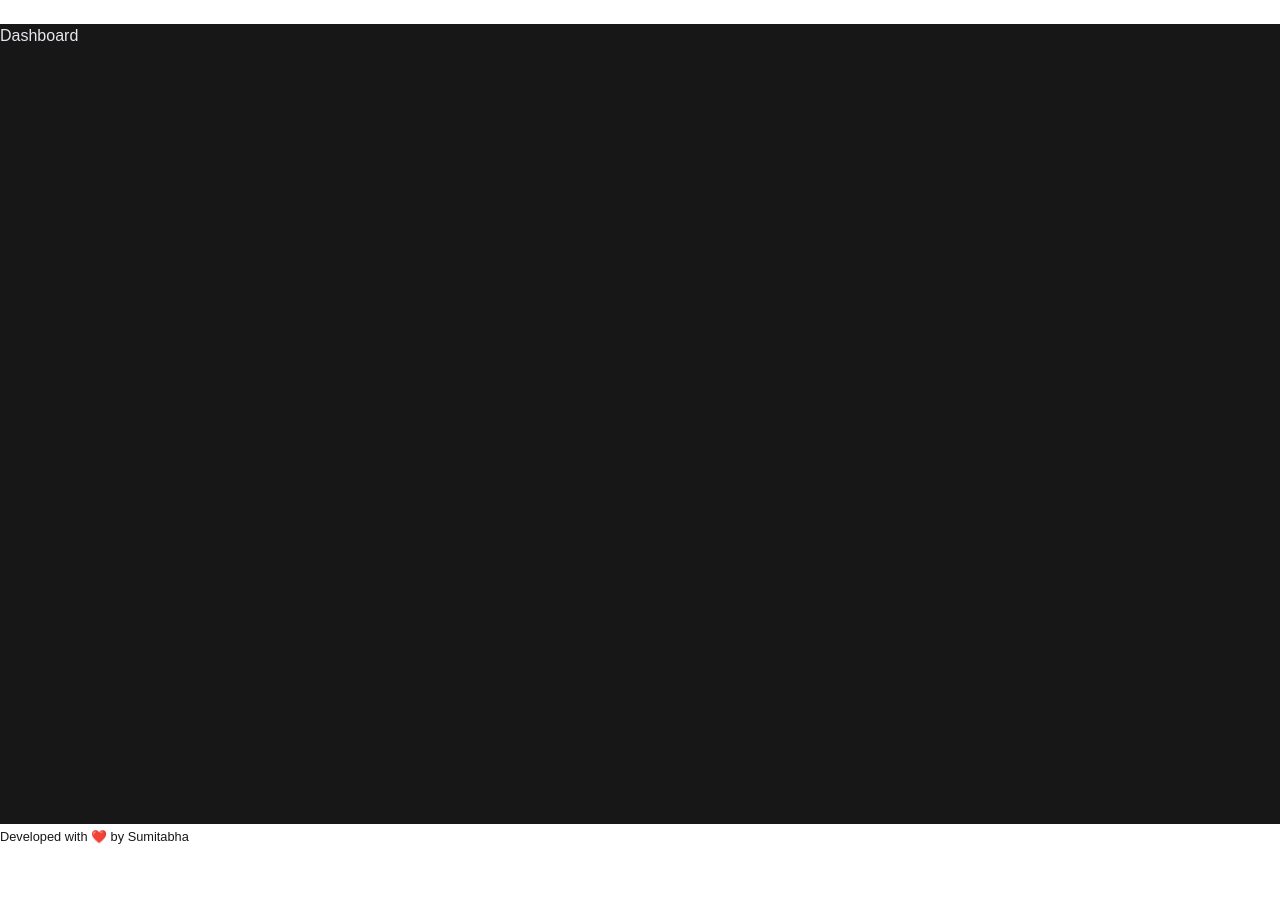
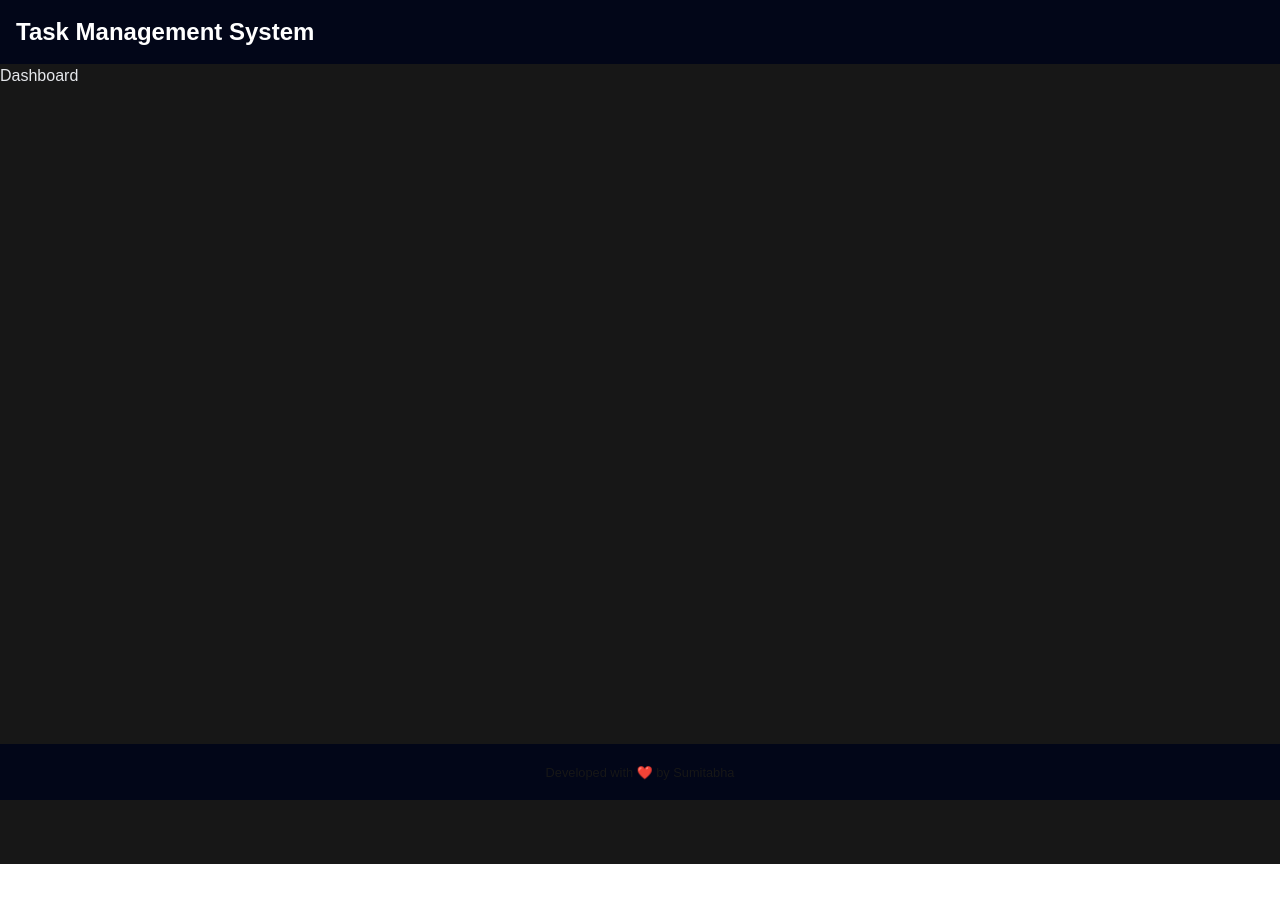
Before and after one commit to dSumitabha/tmsystem, a Next.js app: page / in a window 1280 px wide. Shown: the top 902 px of the page. Before the commit the page ends 848 px from the top, so only its background shows below. Built offline with nearby package versions, Linux system fonts and the light colour scheme.

Commit message:
header footer sticky design

```diff
--- a/src/app/components/Footer.jsx
+++ b/src/app/components/Footer.jsx
@@ -1,7 +1,7 @@
 export default function(){
     return(
-        <footer>
-            <small>Developed with ❤️ by Sumitabha</small>
+        <footer className="sticky bottom-0 py-4 bg-slate-950 text-center">
+            <small className="text-center">Developed with ❤️ by Sumitabha</small>
         </footer>
     )
 }
--- a/src/app/components/Header.jsx
+++ b/src/app/components/Header.jsx
@@ -1,7 +1,7 @@
 export default function Header(){
     return(
-        <header>
-            <h1 className="text-white">Task Management System</h1>
+        <header className="sticky top-0 py-4 bg-slate-950">
+            <h1 className="text-white text-2xl font-bold pl-4">Task Management System</h1>
         </header>
 
     )
```
Also changed, not shown: 1 other file (tests, documents, lock files or other folders).
